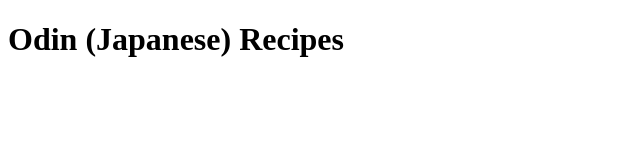
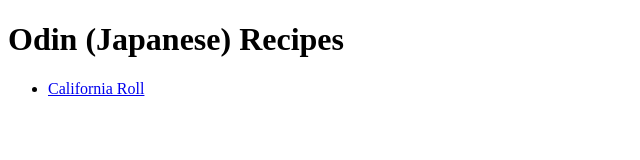
Before and after one commit to codedbykl/odin-recipes, a plain HTML site: page index.html in a window 1280 px wide. Shown: the whole page, without its empty margins (0-640 px from the left). Drawn offline with Linux system fonts and the light colour scheme.

Commit message:
Add link to california-roll.html in the index.html

```diff
--- a/index.html
+++ b/index.html
@@ -10,6 +10,10 @@
 
 <body>
   <h1>Odin (Japanese) Recipes</h1>
+
+  <ul>
+    <li><a href="recipes/california-roll.html">California Roll</a></li>
+  </ul>
 </body>
 
 </html>
```
